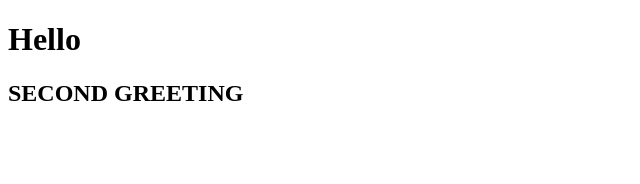
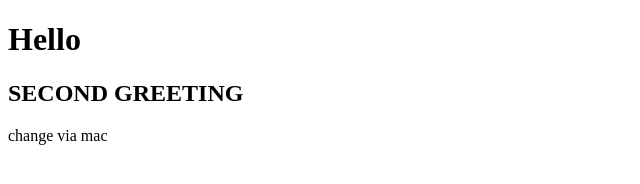
Before and after one commit to vrick6749/NewRepoCodecademy, a website: page index.html in a window 1280 px wide. Shown: the whole page, without its empty margins (0-640 px from the left). Drawn offline with Linux system fonts and the light colour scheme.

Commit message:
changes from mac to see if I can upload to github

```diff
--- a/index.html
+++ b/index.html
@@ -9,5 +9,6 @@
 <body>
     <h1>Hello</h1>
     <h2>SECOND GREETING</h2>
+    <p>change via mac</p>
 </body>
 </html>
```
